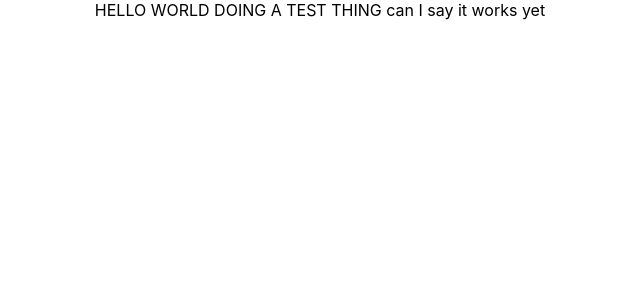
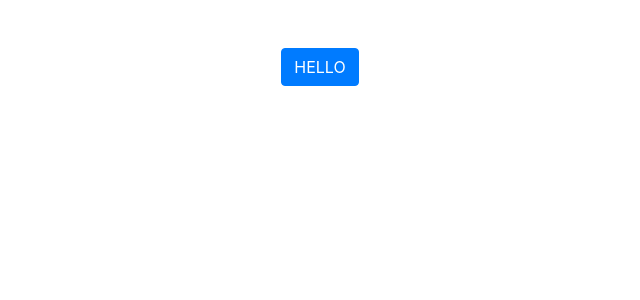
Before and after one commit to debjeanlee/brewdogrecipes, a React (Create React App) app: page / in a window 1280 px wide. Shown: the top 300 px of the page, without its empty margins (320-960 px from the left). Built offline with nearby package versions, Linux system fonts and the light colour scheme.

Commit message:
packages installed

```diff
--- a/package.json
+++ b/package.json
@@ -6,7 +6,12 @@
     "@testing-library/jest-dom": "^5.11.5",
     "@testing-library/react": "^11.1.0",
     "@testing-library/user-event": "^12.1.10",
+    "axios": "^0.21.0",
+    "bootstrap": "^4.5.3",
+    "jquery": "^3.5.1",
+    "popper.js": "^1.16.1",
     "react": "^17.0.1",
+    "react-bootstrap": "^1.4.0",
     "react-dom": "^17.0.1",
     "react-scripts": "4.0.0",
     "web-vitals": "^0.2.4"
--- a/src/App.js
+++ b/src/App.js
@@ -1,12 +1,10 @@
-import logo from './logo.svg';
 import './App.css';
+import { Button } from 'react-bootstrap'
 
 function App() {
   return (
     <div className="App">
-      HELLO WORLD
-      DOING A TEST THING
-      can I say it works yet
+      <Button className="mt-5">HELLO</Button>
     </div>
   );
 }
--- a/src/index.js
+++ b/src/index.js
@@ -1,5 +1,8 @@
 import React from 'react';
 import ReactDOM from 'react-dom';
+import 'jquery';
+import 'popper.js';
+import 'bootstrap/dist/css/bootstrap.min.css';
 import './index.css';
 import App from './App';
 import reportWebVitals from './reportWebVitals';
```
Also changed, not shown: 1 other file (tests, documents, lock files or other folders).
